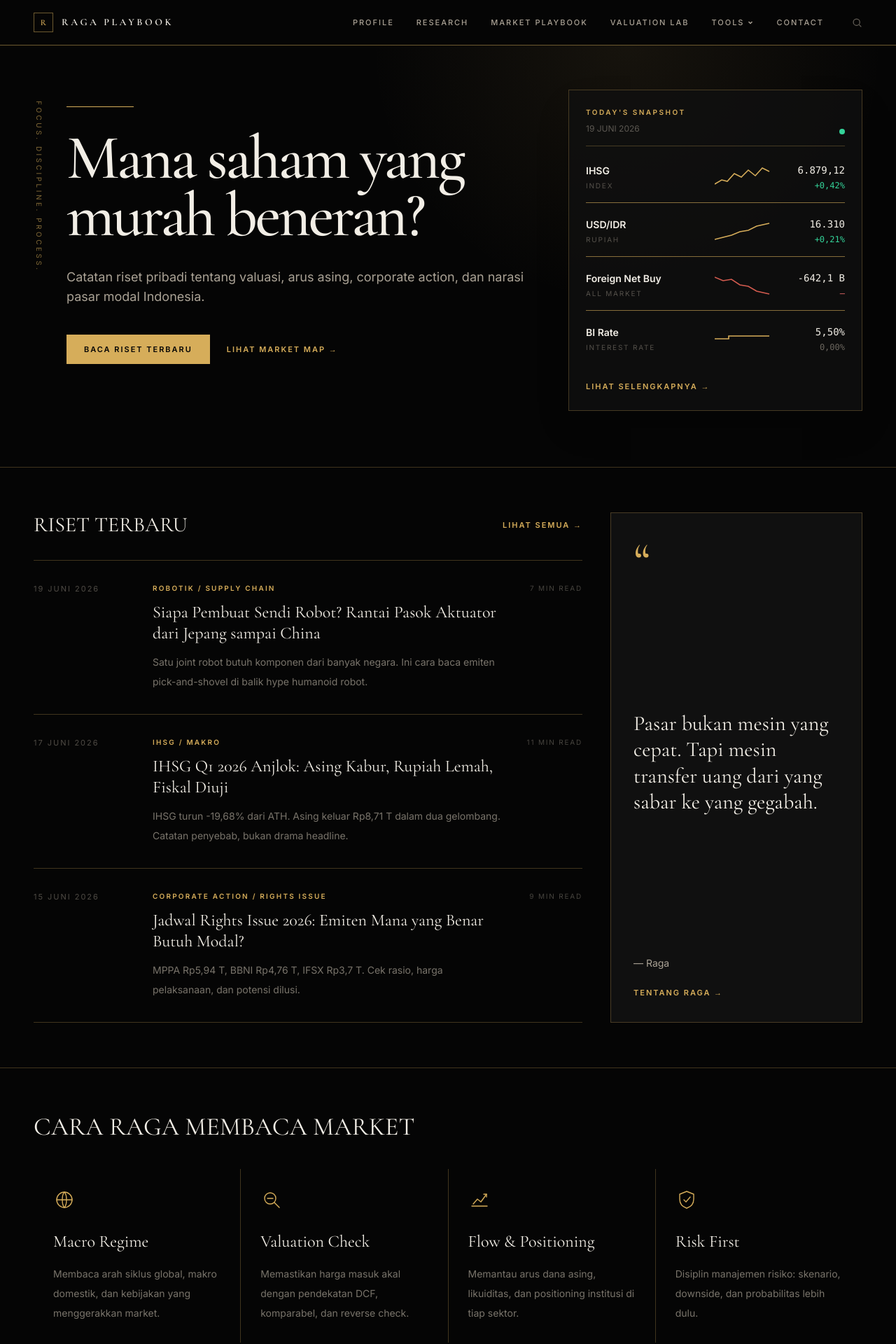
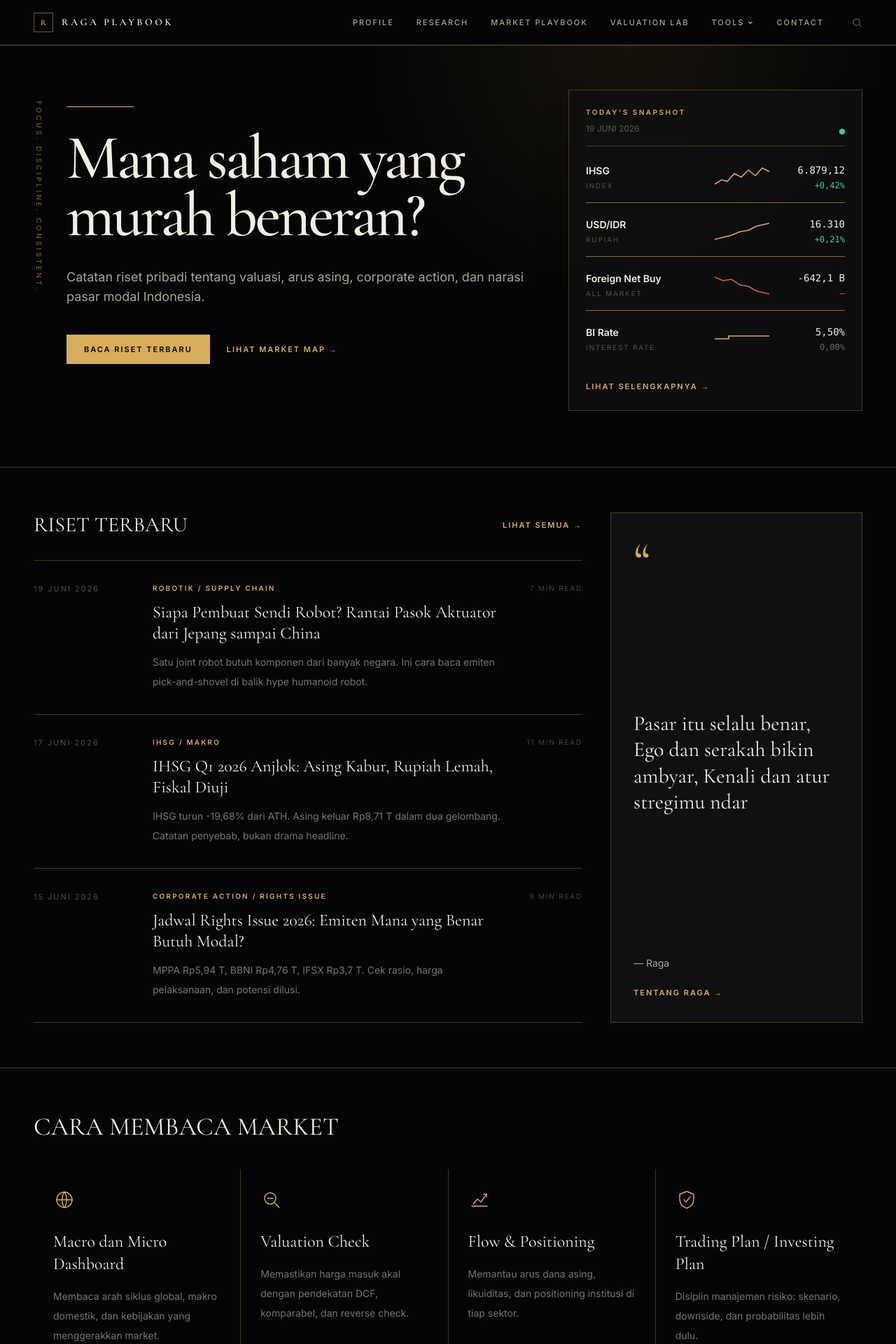
Before and after one commit to broden101/portfolio, a Next.js app: page / in a window 1280 px wide. Shown: the top 1920 px of the page at 70% size. Built offline with nearby package versions, Linux system fonts and the light colour scheme.

Commit message:
revert(home): restore rebrand doc copy over mockup alignment

```diff
--- a/app/page.tsx
+++ b/app/page.tsx
@@ -40,10 +40,10 @@ const snapshots = [
 ];
 
 const method = [
-  { title: "Macro Regime", desc: "Membaca arah siklus global, makro domestik, dan kebijakan yang menggerakkan market.", icon: "globe" },
+  { title: "Macro dan Micro Dashboard", desc: "Membaca arah siklus global, makro domestik, dan kebijakan yang menggerakkan market.", icon: "globe" },
   { title: "Valuation Check", desc: "Memastikan harga masuk akal dengan pendekatan DCF, komparabel, dan reverse check.", icon: "search" },
   { title: "Flow & Positioning", desc: "Memantau arus dana asing, likuiditas, dan positioning institusi di tiap sektor.", icon: "chart" },
-  { title: "Risk First", desc: "Disiplin manajemen risiko: skenario, downside, dan probabilitas lebih dulu.", icon: "shield" },
+  { title: "Trading Plan / Investing Plan", desc: "Disiplin manajemen risiko: skenario, downside, dan probabilitas lebih dulu.", icon: "shield" },
 ];
 
 const marketMap = [
@@ -81,7 +81,7 @@ export default function Home() {
         <div className="relative mx-auto grid max-w-7xl grid-cols-1 gap-12 px-6 pb-20 lg:grid-cols-[1fr_420px] lg:px-12">
           <div className="relative flex gap-8">
             <div className="hidden pt-4 lg:block">
-              <div className="vertical-rl text-[10px] tracking-[0.35em] text-[#d6ad5a]/60 [writing-mode:vertical-rl]">FOCUS. DISCIPLINE. PROCESS.</div>
+              <div className="vertical-rl text-[10px] tracking-[0.35em] text-[#d6ad5a]/60 [writing-mode:vertical-rl]">FOCUS. DISCIPLINE. CONSISTENT.</div>
             </div>
             <div className="max-w-3xl pt-6">
               <div className="mb-8 h-px w-24 bg-[#d6ad5a]" />
@@ -155,7 +155,9 @@ export default function Home() {
         <div className="flex flex-col justify-between border border-[rgba(214,173,90,0.28)] bg-[#101010] p-8">
           <div className="font-heading text-7xl leading-none text-[#d6ad5a]">“</div>
           <blockquote className="mt-4 font-heading text-3xl leading-tight text-[#f2eee6]">
-Pasar bukan mesin yang cepat. Tapi mesin transfer uang dari yang sabar ke yang gegabah.
+Pasar itu selalu benar,
+            Ego dan serakah bikin ambyar,
+            Kenali dan atur stregimu ndar
           </blockquote>
           <div className="mt-10">
             <p className="text-sm text-[#aaa295]">— Raga</p>
@@ -165,7 +167,7 @@ Pasar bukan mesin yang cepat. Tapi mesin transfer uang dari yang sabar ke yang g
       </section>
 
       <section id="about" className="mx-auto max-w-7xl border-b border-[rgba(214,173,90,0.28)] px-6 py-16 lg:px-12">
-        <h2 className="mb-10 font-heading text-4xl text-[#f2eee6]">CARA RAGA MEMBACA MARKET</h2>
+        <h2 className="mb-10 font-heading text-4xl text-[#f2eee6]">CARA MEMBACA MARKET</h2>
         <div className="grid gap-px bg-[rgba(214,173,90,0.28)] md:grid-cols-2 lg:grid-cols-4">
           {method.map((m) => (
             <div key={m.title} className="bg-[#050505] p-7">
```
